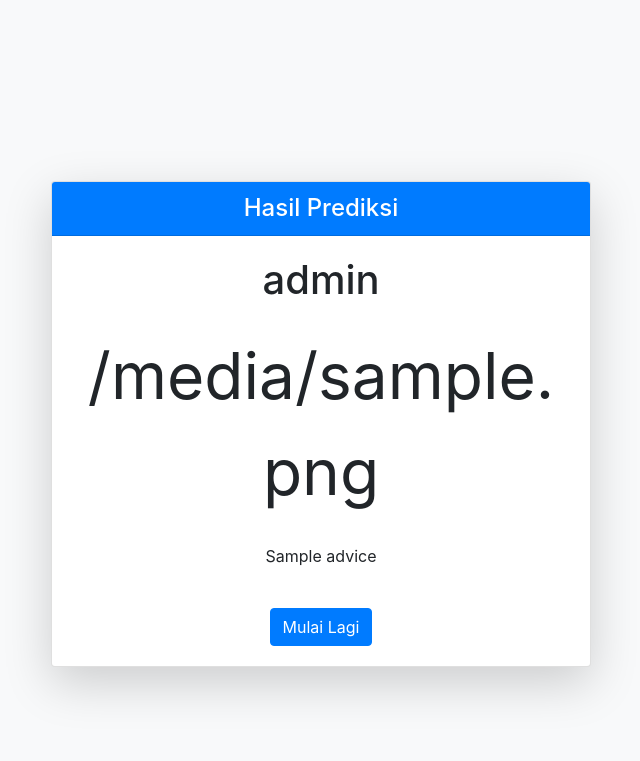
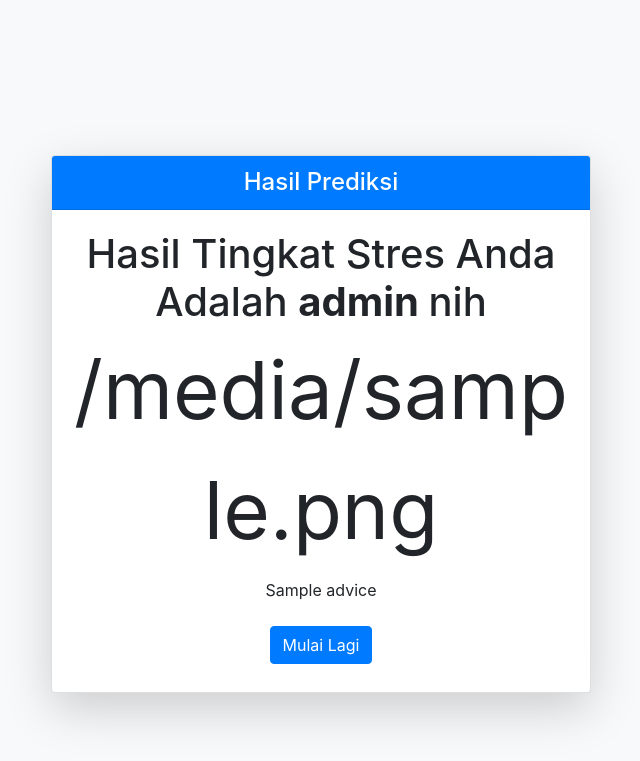
Before and after one commit to rizkyjackbar/skripsi, a Flask app: template templates/result.html in a window 1280 px wide. Shown: the top 761 px of the page, without its empty margins (319-959 px from the left). Run offline with Flask 3, Linux system fonts and the light colour scheme; the template is opened without the code that fills it: most values are stand-ins (such as "Sample title", 1, 10 or a date in 2020); some libraries are stand-ins or nearby versions.

Commit message:
styling binafsi

```diff
--- a/templates/result.html
+++ b/templates/result.html
@@ -27,10 +27,10 @@
                         <h4 class="mb-0">Hasil Prediksi</h4>
                     </div>
                     <div class="card-body">
-                        <h1 class="card-title mb-4">{{ stress_level }}</h1>
-                        <div style="font-size: 4rem;">{{ emoticon }}</div>
-                        <p class="card-text mt-4">{{ advice }}</p>
-                        <a href="/" class="btn btn-primary mt-4">Mulai Lagi</a>
+                        <h1 class="card-title mb-1">Hasil Tingkat Stres Anda Adalah <b>{{ stress_level }} </b>nih</h1>
+                        <div style="font-size: 5rem;">{{ emoticon }}</div>
+                        <p class="card-text mt-2">{{ advice }}</p>
+                        <a href="/" class="btn btn-primary my-2">Mulai Lagi</a>
                     </div>
                 </div>
             </div>
```
